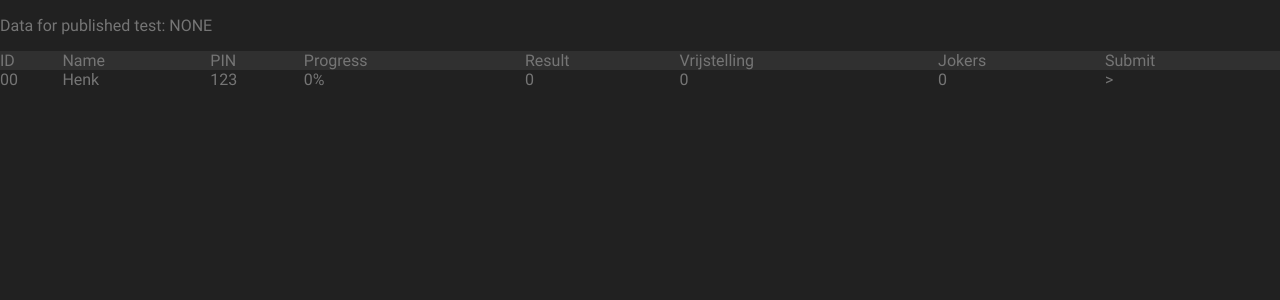
After one commit to BaasS96/wieisdemoltest, a PHP site: page /publishedtestdata.html in a window 1280 px wide. The commit adds this page. Shown: the top 300 px of the page. Run offline with PHP 8.4, Linux system fonts and the light colour scheme.

```diff
--- /dev/null
+++ b/publishedtestdata.html
@@ -0,0 +1,71 @@
+<!DOCTYPE html>
+<html>
+    <head>
+        <title>
+            WIDM Published Test Data
+        </title>
+        <link rel="stylesheet" href="style/testdata.css">
+        <script src="script/testeditor.js"></script>
+        <script src="script/load.js"></script>
+        <script src="script/save.js"></script>
+    </head>
+    <body id="body">
+        <div class="pubtestnameholder">
+            Data for published test: <span id="pubtestname">NONE</span>
+        </div>
+        <div class="TB">
+            <div class="TR head">
+                <div class="TD">
+                    ID
+                </div>
+                <div class="TD">
+                    Name
+                </div>
+                <div class="TD">
+                    PIN
+                </div>
+                <div class="TD">
+                    Progress
+                </div>
+                <div class="TD">
+                    Result
+                </div>
+                <div class="TD">
+                    Vrijstelling
+                </div>
+                <div class="TD">
+                    Jokers
+                </div>
+                <div class="TD">
+                    Submit
+                </div>
+            </div>
+            <div class="TR">
+                <div class="TD">
+                    00
+                </div>
+                <div class="TD">
+                    Henk
+                </div>
+                <div class="TD">
+                    123
+                </div>
+                <div class="TD">
+                    0%
+                </div>
+                <div class="TD">
+                    0
+                </div>
+                <div class="TD">
+                    0
+                </div>
+                <div class="TD">
+                    0
+                </div>
+                <div class="TD">
+                    >
+                </div>
+            </div>
+        </div>
+    </body>
+</html>
--- /dev/null
+++ b/style/testdata.css
@@ -0,0 +1,39 @@
+@font-face {
+    font-family: 'ORCA';
+    src: url(OCRAEXT.ttf);
+    font-family: 'UbuntuC';
+    src: url(Ubuntu-C.ttf);
+    font-family: 'Roboto';
+    src: url(Roboto-Regular.ttf);
+}
+#body {
+    background-color: #212121;
+    font-family: 'Roboto', sans-serif;
+    color: #757575;
+    font-size: 1em;
+    width: 100%;
+    height: 100%;
+    margin: 0px;
+    overflow: hidden;
+}
+.pubtestnameholder {
+    margin-top: 1em;
+    margin-bottom: 1em;
+}
+.TB {
+    display: table;
+    width: 100%;
+}
+.TR {
+    display: table-row;
+    transition: background-color .2s ease;
+}
+.TR:hover {
+    background-color: #303030;
+}
+.TD {
+    display: table-cell;
+}
+.head {
+    background-color: #303030;
+}
```
Also changed, not shown: index.php (+4 -4 lines), script/test.js (+48 -0 lines).
